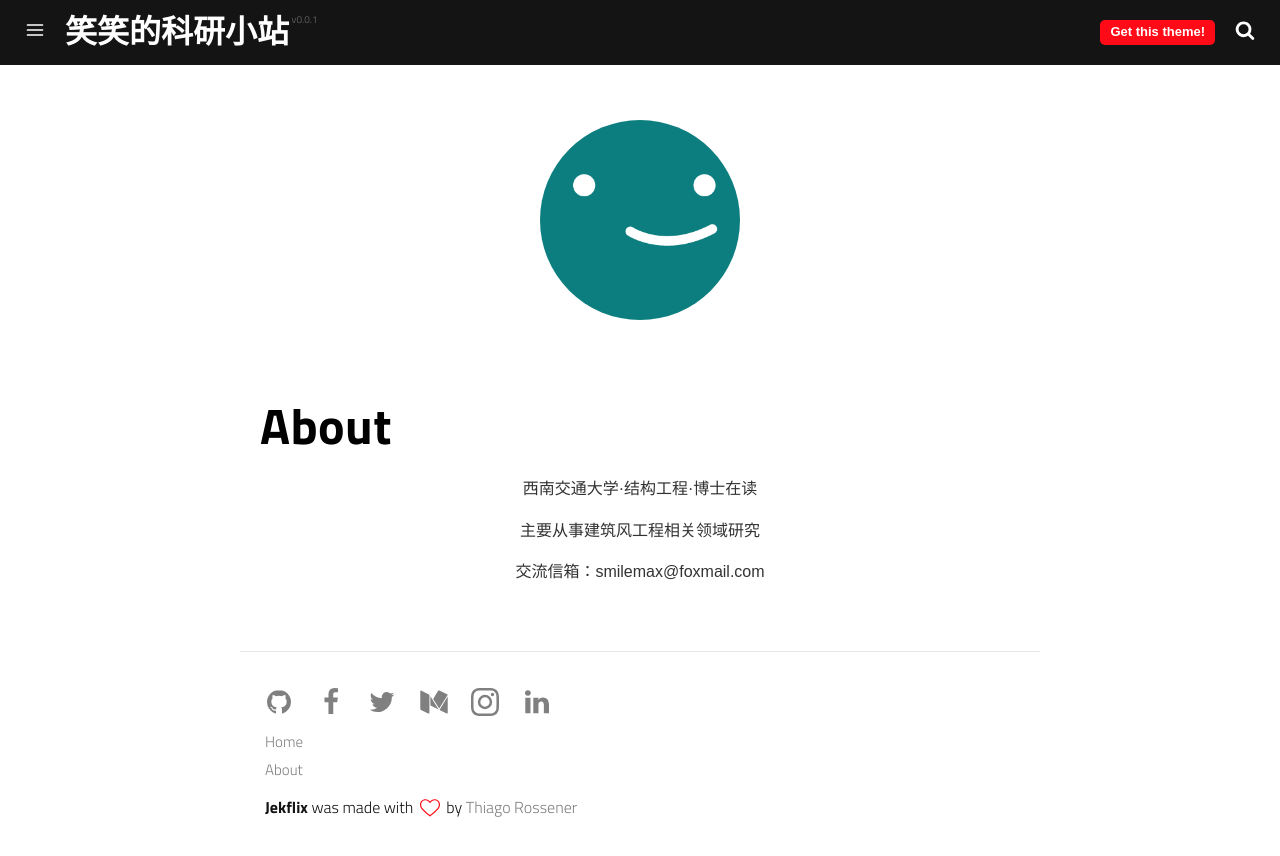
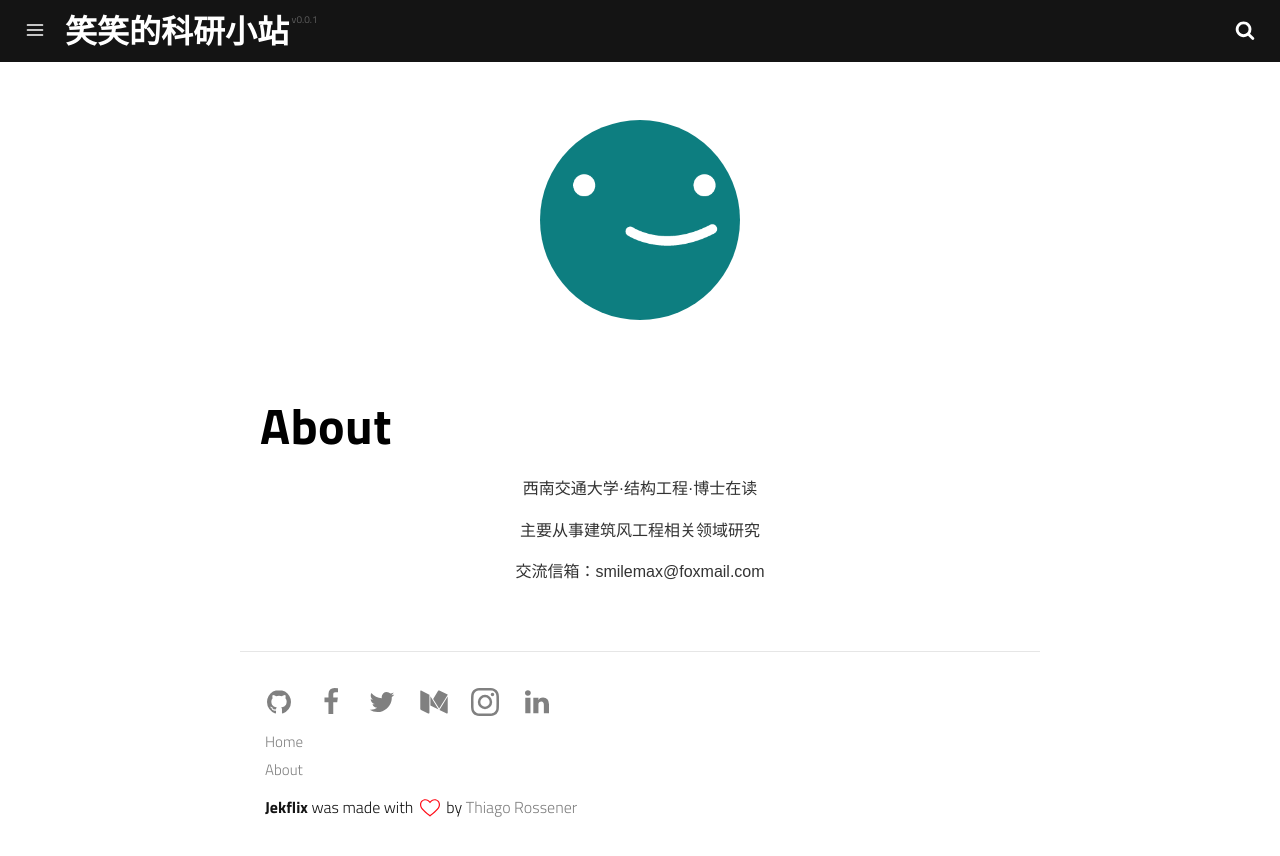
Before and after one commit to fightingxiaoxiao/fightingxiaoxiao.github.io, a Jekyll site: the page built from pages/about.md, in a window 1280 px wide. Shown: the top 856 px of the page. Built offline with Jekyll 4.4.1, drawn with Linux system fonts in a browser that asks for light colours; a script that is not in the unit is left out.

Commit message:
Update _config.yml

```diff
--- a/_config.yml
+++ b/_config.yml
@@ -56,7 +56,7 @@ collections:
   authors:
     output: true
 paginate_path: "/page/:num/"
-show_get_theme_btn: true
+show_get_theme_btn: false
 use_logo: false
 
 # Content paginator
```
